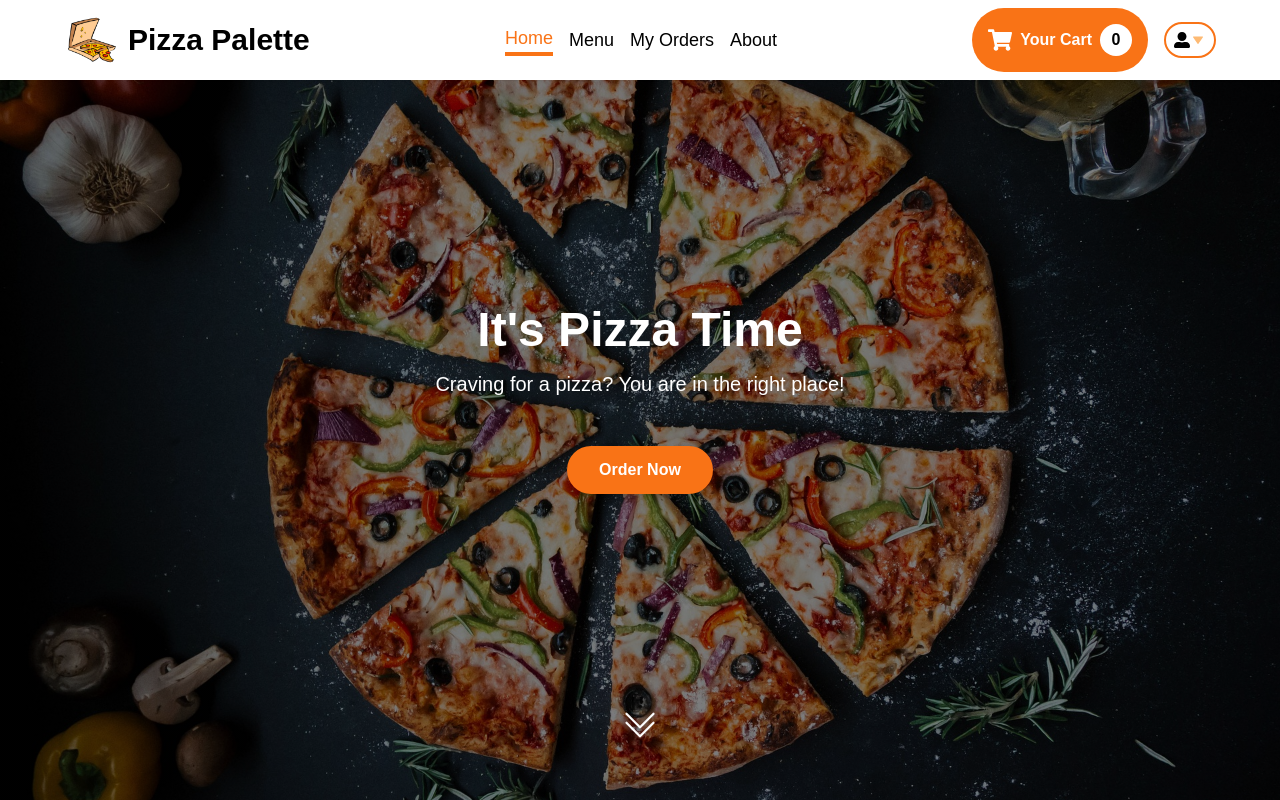
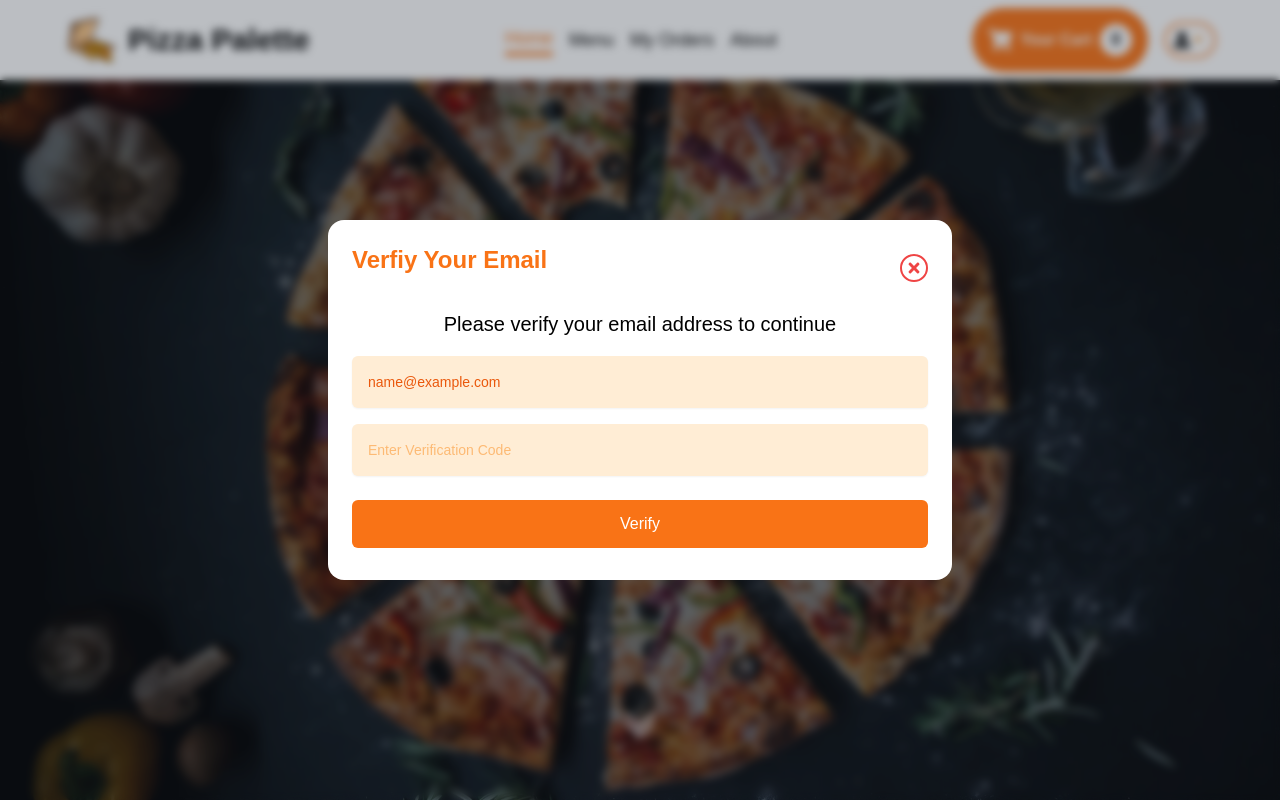
Before and after one commit to itxSaaad/pizza-palette-app-mern-OIBSIP-task-1, a React (Vite) app in the folder client/: page / in a window 1280 px wide. Shown: the top 800 px of the page. Built offline with nearby package versions, Linux system fonts and the light colour scheme; sample sign-in values are in the browser's storage.

Commit message:
Added: User Verification MOdal With Functionality

```diff
--- /dev/null
+++ b/client/src/components/ui/Auth/VerficationModal.jsx
@@ -0,0 +1,148 @@
+import PropTypes from 'prop-types';
+import { useEffect, useState } from 'react';
+import { FaTimes } from 'react-icons/fa';
+import { useDispatch, useSelector } from 'react-redux';
+
+// Import THunks
+import {
+  getUserDetails,
+  verifyEmail,
+} from '../../../redux/asyncThunks/userThunks';
+
+// Import Components
+import Button from '../Button';
+import Loader from '../Loader';
+import Message from '../Message';
+
+function VerficationModal({ onClose }) {
+  const [modalVisible, setModalVisible] = useState(false);
+
+  const dispatch = useDispatch();
+
+  const user = useSelector((state) => state.user);
+  const { loading, userDetails, userVerifyEmailError, userVerifyEmailSuccess } =
+    user;
+
+  const [email, setEmail] = useState(userDetails?.email || '');
+  const [verificationCode, setVerificationCode] = useState('');
+
+  const handleModalClose = () => {
+    setModalVisible(false);
+    setTimeout(() => {
+      onClose();
+    }, 300);
+  };
+
+  const submitHandler = (e) => {
+    e.preventDefault();
+    dispatch(verifyEmail({ email, verificationCode }));
+    console.log('VerficationModal', email, verificationCode);
+  };
+
+  useEffect(() => {
+    if (!userDetails) {
+      dispatch(getUserDetails({}));
+    }
+
+    if (userVerifyEmailSuccess) {
+      dispatch(getUserDetails({}));
+      setModalVisible(false);
+      setTimeout(() => {
+        onClose();
+      }, 300);
+    }
+
+    if (onClose) {
+      setModalVisible(true);
+    }
+  }, [dispatch, onClose, userVerifyEmailSuccess, userDetails]);
+  return (
+    <div
+      className={`fixed inset-0 flex items-center justify-center z-10 bg-gray-800 bg-opacity-30 p-4 backdrop-filter backdrop-blur-sm transition-opacity duration-200 ${
+        modalVisible ? 'opacity-100' : 'opacity-0 delay-150'
+      }`}
+      onClick={handleModalClose}
+    >
+      <div
+        className="bg-white rounded-2xl p-4 sm:p-6 w-full sm:w-2/3 md:w-1/2"
+        onClick={(e) => e.stopPropagation()}
+      >
+        <div className="flex items-center justify-between mb-4">
+          <h2 className="text-2xl text-orange-500 font-bold mb-4">
+            Verfiy Your Email
+          </h2>
+          <button
+            className="text-red-500 hover:text-red-600 border-2 border-red-500 hover:border-red-600 rounded-full p-1"
+            onClick={handleModalClose}
+          >
+            <FaTimes />
+          </button>
+        </div>
+        {loading ? (
+          <Loader />
+        ) : (
+          <form className="w-full" onSubmit={submitHandler}>
+            <p className="text-center text-black text-xl leading-relaxed">
+              Please verify your email address to continue
+            </p>
+            {userVerifyEmailError && <Message>{userVerifyEmailError}</Message>}
+            <div className="w-full my-4">
+              <label htmlFor="email" className="sr-only">
+                Email
+              </label>
+
+              <div className="flex justify-center items-center w-full">
+                <input
+                  type="email"
+                  id="email"
+                  value={email}
+                  placeholder="Enter Email Address"
+                  onChange={(e) => {
+                    setEmail(e.target.value);
+                  }}
+                  required
+                  className="w-full text-orange-600 bg-orange-100 placeholder-orange-300 rounded-md p-4 pr-12 text-sm shadow-sm"
+                />
+              </div>
+            </div>
+
+            <div className="w-full my-4">
+              <label htmlFor="verificationCode" className="sr-only">
+                Verification Code
+              </label>
+
+              <div className="flex justify-center items-center w-full">
+                <input
+                  type="text"
+                  id="verificationCode"
+                  value={verificationCode}
+                  min="6"
+                  max="6"
+                  placeholder="Enter Verification Code"
+                  onChange={(e) => {
+                    setVerificationCode(e.target.value);
+                  }}
+                  required
+                  className="w-full text-orange-600 bg-orange-100 placeholder-orange-300 rounded-md p-4 pr-12 text-sm shadow-sm"
+                />
+              </div>
+            </div>
+            <Button
+              type="submit"
+              variant="primary"
+              className="w-full rounded-md"
+            >
+              Verify
+            </Button>
+          </form>
+        )}
+      </div>
+    </div>
+  );
+}
+
+VerficationModal.propTypes = {
+  onClose: PropTypes.func,
+};
+
+export default VerficationModal;
--- a/client/src/components/ui/Cart/AddToCartButton.jsx
+++ b/client/src/components/ui/Cart/AddToCartButton.jsx
@@ -1,8 +1,10 @@
 import PropTypes from 'prop-types';
+import { useEffect, useState } from 'react';
 import { FaCartPlus } from 'react-icons/fa';
-import { useDispatch } from 'react-redux';
+import { useDispatch, useSelector } from 'react-redux';
 
 // Import Thunks
+import { getUserDetails } from '../../../redux/asyncThunks/userThunks';
 import { addToCart } from '../../../redux/slices/cartSlice';
 
 // Import Components
@@ -11,10 +13,25 @@ import Button from '../Button';
 function AddToCartButton({ id, qty }) {
   const dispatch = useDispatch();
 
+  const user = useSelector((state) => state.user);
+  const { userDetails } = user;
+
   const handleAddToCart = () => {
+    if (userDetails && !userDetails.isVerified) {
+      alert('Please verify your email address first!');
+    } else {
       dispatch(addToCart({ id, qty }));
+    }
   };
+
+  useEffect(() => {
+    if (!userDetails) {
+      dispatch(getUserDetails({}));
+    }
+  }, [dispatch, userDetails]);
+
   return (
+    <>
       <Button
         variant="primary"
         onClick={handleAddToCart}
@@ -23,6 +40,7 @@ function AddToCartButton({ id, qty }) {
         <FaCartPlus className="mr-2" />
         Add to Cart
       </Button>
+    </>
   );
 }
 
--- a/client/src/redux/slices/cartSlice.js
+++ b/client/src/redux/slices/cartSlice.js
@@ -124,6 +124,9 @@ const cartSlice = createSlice({
       state.cartItems = [];
       state.shippingAddress = {};
       state.paymentMethod = {};
+      localStorage.removeItem('cartItems');
+      localStorage.removeItem('shippingAddress');
+      localStorage.removeItem('paymentMethod');
       state.orderRazorPayPaymentDetails = {};
       state.orderGetRazorPayOrderDetails = {};
       state.cartAddItemError = null;
@@ -139,9 +142,6 @@ const cartSlice = createSlice({
       state.orderGetRazorPayOrderIdSuccess = false;
       state.orderRazorPayPaymentSuccess = false;
       state.loading = false;
-      localStorage.removeItem('cartItems');
-      localStorage.removeItem('shippingAddress');
-      localStorage.removeItem('paymentMethod');
     },
   },
   extraReducers: (builder) => {
--- a/client/src/redux/slices/orderSlice.js
+++ b/client/src/redux/slices/orderSlice.js
@@ -39,11 +39,13 @@ const orderSlice = createSlice({
       state.orderInfo = {};
       state.orderListByUserId = [];
       state.orderList = [];
+      state.orderCreateError = null;
       state.orderListByUserIdError = null;
       state.orderListError = null;
       state.orderDetailsByIdError = null;
       state.orderUpdateByIdError = null;
       state.orderDeleteByIdError = null;
+      state.orderCreateSuccess = false;
       state.orderListByUserIdSuccess = false;
       state.orderListSuccess = false;
       state.orderDetailsByIdSuccess = false;
--- a/client/src/redux/slices/pizzaSlice.js
+++ b/client/src/redux/slices/pizzaSlice.js
@@ -32,12 +32,15 @@ const pizzaSlice = createSlice({
   initialState,
   reducers: {
     clearPizzaData: (state) => {
+      state.pizzaList = [];
       state.pizzaInfo = null;
       state.pizzaListError = null;
+      state.pizzaCreateError = null;
       state.pizzaGetByIdError = null;
       state.pizzaUpdateByIdError = null;
       state.pizzaDeleteByIdError = null;
       state.pizzaListSuccess = false;
+      state.pizzaCreateSuccess = false;
       state.pizzaGetByIdSuccess = false;
       state.pizzaUpdateByIdSuccess = false;
       state.pizzaDeleteByIdSuccess = false;
--- a/client/src/screens/HomeScreen.jsx
+++ b/client/src/screens/HomeScreen.jsx
@@ -1,13 +1,41 @@
+import { useState, useEffect } from 'react';
+import { useDispatch, useSelector } from 'react-redux';
+
+// Import Thunks
+import { getUserDetails } from '../redux/asyncThunks/userThunks';
+
+// Import Components
 import FeaturedPizzasSection from '../components/ui/Home/FeaturedPizzasSection';
 import HowItWorksSection from '../components/ui/Home/HowItWorksSection';
 import Jumbotron from '../components/ui/Home/Jumbotron';
+import VerficationModal from '../components/ui/Auth/VerficationModal';
 
 function HomeScreen() {
+  const [modalVisible, setModalVisible] = useState(false);
+
+  const dispatch = useDispatch();
+
+  const user = useSelector((state) => state.user);
+  const { userDetails } = user;
+
+  useEffect(() => {
+    if (!userDetails) {
+      dispatch(getUserDetails({}));
+    }
+
+    if (userDetails && !userDetails.isVerified) {
+      setModalVisible(true);
+    }
+  }, [dispatch, userDetails]);
+
   return (
     <>
       <Jumbotron />
       <FeaturedPizzasSection />
       <HowItWorksSection />
+      {modalVisible && (
+        <VerficationModal onClose={() => setModalVisible(false)} />
+      )}
     </>
   );
 }
--- a/client/src/screens/MenuScreen.jsx
+++ b/client/src/screens/MenuScreen.jsx
@@ -1,16 +1,22 @@
-import { useEffect } from 'react';
+import { useEffect, useState } from 'react';
 import { useDispatch, useSelector } from 'react-redux';
 
 // Import Thunks
 import { listPizzas } from '../redux/asyncThunks/pizzaThunks';
+import { getUserDetails } from '../redux/asyncThunks/userThunks';
 
 // Import Components
+import VerficationModal from '../components/ui/Auth/VerficationModal';
 import Loader from '../components/ui/Loader';
 import Message from '../components/ui/Message';
 import PizzaList from '../components/ui/PizzaMenu/PizzaList';
 
 function MenuScreen() {
   const dispatch = useDispatch();
+  const [modalVisible, setModalVisible] = useState(false);
+
+  const user = useSelector((state) => state.user);
+  const { userDetails } = user;
 
   const pizza = useSelector((state) => state.pizza);
   const { loading, pizzaList, pizzaListError } = pizza;
@@ -19,16 +25,21 @@ function MenuScreen() {
   const { cartAddItemError } = cart;
 
   useEffect(() => {
+    if (!userDetails) {
+      dispatch(getUserDetails({}));
+    } else if (!pizzaList || pizzaList.length < 1) {
       dispatch(listPizzas({}));
-  }, [dispatch]);
+    }
+  }, [dispatch, userDetails, pizzaList]);
 
   useEffect(() => {
-    if (!pizzaList) {
-      dispatch(listPizzas({}));
+    if (userDetails && !userDetails.isVerified) {
+      setModalVisible(true);
     }
-  }, [dispatch, pizzaList]);
+  }, [userDetails]);
 
   return (
+    <>
       <section className="min-h-screen flex flex-col justify-center items-center pt-16 px-10 sm:px-16 bg-orange-200">
         {loading ? (
           <Loader />
@@ -47,6 +58,10 @@ function MenuScreen() {
           </div>
         )}
       </section>
+      {modalVisible && (
+        <VerficationModal onClose={() => setModalVisible(false)} />
+      )}
+    </>
   );
 }
 
--- a/client/src/screens/User/ProfileScreen.jsx
+++ b/client/src/screens/User/ProfileScreen.jsx
@@ -7,6 +7,7 @@ import { listOrdersByUserId } from '../../redux/asyncThunks/orderThunks';
 import { getUserDetails } from '../../redux/asyncThunks/userThunks';
 
 // Import Components
+import VerficationModal from '../../components/ui/Auth/VerficationModal';
 import Button from '../../components/ui/Button';
 import Loader from '../../components/ui/Loader';
 import Message from '../../components/ui/Message';
@@ -16,6 +17,7 @@ import UserOrdersTable from '../../components/ui/UserOrdersTable';
 
 function ProfileScreen() {
   const [isEditing, setIsEditing] = useState(false);
+  const [modalVisible, setModalVisible] = useState(false);
 
   const dispatch = useDispatch();
   const navigate = useNavigate();
@@ -44,16 +46,26 @@ function ProfileScreen() {
   useEffect(() => {
     if (!userInfo) {
       navigate('/login');
-    }
-    if (userInfo && !userDetails) {
-      dispatch(getUserDetails(userInfo._id));
-    }
-    if (userInfo && userDetails && orderListByUserId < 1) {
+    } else {
+      dispatch(getUserDetails({}));
       dispatch(listOrdersByUserId(userInfo._id));
     }
-  }, [dispatch, navigate, userInfo, userDetails, orderListByUserId]);
+  }, [dispatch, navigate, userInfo]);
+
+  useEffect(() => {
+    if (userDetails && !userDetails.isVerified) {
+      setModalVisible(true);
+    }
+  }, [userDetails]);
+
+  useEffect(() => {
+    if (userUpdateProfileSuccess) {
+      dispatch(getUserDetails({}));
+    }
+  }, [dispatch, userUpdateProfileSuccess]);
 
   return (
+    <>
       <section className="min-h-screen flex flex-col sm:flex-row justify-center items-center pt-16 px-5 sm:px-16 space-y-5 sm:space-y-0 sm:space-x-5">
         {loading || orderLoading ? (
           <Loader />
@@ -102,6 +114,10 @@ function ProfileScreen() {
           )
         )}
       </section>
+      {modalVisible && (
+        <VerficationModal onClose={() => setModalVisible(false)} />
+      )}
+    </>
   );
 }
 
--- a/client/src/screens/User/UserOrdersScreen.jsx
+++ b/client/src/screens/User/UserOrdersScreen.jsx
@@ -1,21 +1,25 @@
-import { useEffect } from 'react';
+import { useEffect, useState } from 'react';
 import { useDispatch, useSelector } from 'react-redux';
 import { useNavigate } from 'react-router-dom';
 
 // Import Thunks
 import { listOrdersByUserId } from '../../redux/asyncThunks/orderThunks';
+import { getUserDetails } from '../../redux/asyncThunks/userThunks';
 
 // Import Components
 import Loader from '../../components/ui/Loader';
 import UserOrdersTable from '../../components/ui/UserOrdersTable';
 import Message from '../../components/ui/Message';
+import VerficationModal from '../../components/ui/Auth/VerficationModal';
 
 function UserOrdersScreen() {
+  const [modalVisible, setModalVisible] = useState(false);
+
   const dispatch = useDispatch();
   const navigate = useNavigate();
 
   const user = useSelector((state) => state.user);
-  const { loading, userInfo } = user;
+  const { loading, userInfo, userDetails } = user;
 
   const admin = useSelector((state) => state.admin);
   const { adminUserInfo } = admin;
@@ -30,15 +34,22 @@ function UserOrdersScreen() {
   useEffect(() => {
     if (!userInfo) {
       navigate('/login');
-    }
-    if (adminUserInfo) {
+    } else if (adminUserInfo) {
       navigate('/admin/dashboard');
-    }
-    if (userInfo && orderListByUserId.length < 1) {
+    } else {
+      dispatch(getUserDetails({}));
       dispatch(listOrdersByUserId(userInfo._id));
     }
-  }, [dispatch, navigate, userInfo, adminUserInfo, orderListByUserId]);
+  }, [dispatch, navigate, userInfo, adminUserInfo]);
+
+  useEffect(() => {
+    if (userDetails && !userDetails.isVerified) {
+      setModalVisible(true);
+    }
+  }, [userDetails]);
+
   return (
+    <>
       <section className="min-h-screen flex flex-col justify-center items-center pt-14 px-10 sm:px-16">
         {loading || orderLoading ? (
           <Loader />
@@ -61,6 +72,10 @@ function UserOrdersScreen() {
           </>
         )}
       </section>
+      {modalVisible && (
+        <VerficationModal onClose={() => setModalVisible(false)} />
+      )}
+    </>
   );
 }
 
```
Also changed, not shown: client/src/redux/slices/adminSlice.js (+15 -0 lines), 1 other file (tests, documents, lock files or other folders). Lines whose indentation alone changed are shown as unchanged.
